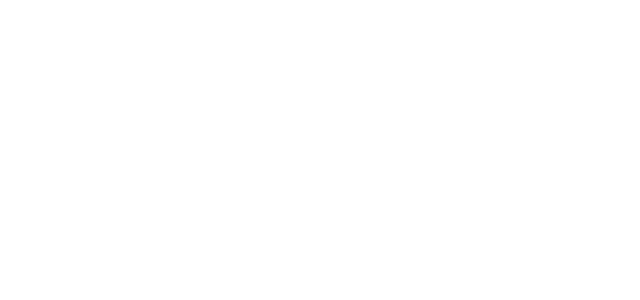
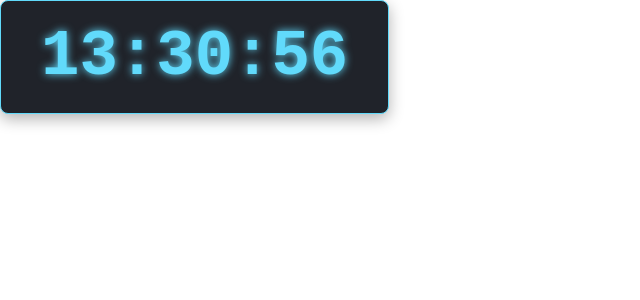
Before and after one commit to rikeda-cloud/react, a React (Create React App) app in the folder my-app/: page / in a window 1280 px wide. Shown: the top 300 px of the page, without its empty margins (0-640 px from the left). Built offline with nearby package versions, Linux system fonts and the light colour scheme.

Commit message:
[add] Clock Component

```diff
--- a/my-app/src/App.tsx
+++ b/my-app/src/App.tsx
@@ -1,10 +1,11 @@
 import './App.css';
+import { Clock } from "./Clock";
 
 function App() {
 
 	return (
 		<>
-
+			<Clock />
 		</>
 	);
 }
--- /dev/null
+++ b/my-app/src/Clock.tsx
@@ -0,0 +1,48 @@
+import React from "react";
+
+export function Clock() {
+	const [date, setDate] = React.useState(new Date());
+
+	const formatter = new Intl.DateTimeFormat("ja-JP", {
+		hour: "2-digit",
+		minute: "2-digit",
+		second: "2-digit",
+		hour12: false // 24時間表記に変更
+	});
+	const time = formatter.format(date);
+
+	React.useEffect(() => {
+		const timerId = setTimeout(() => {
+			setDate(new Date());
+		}, 1000);
+
+		return () => {
+			clearTimeout(timerId);
+		};
+	});
+
+	// スタイルオブジェクトを定義します
+	const clockContainerStyle: React.CSSProperties = {
+		backgroundColor: '#20232a',
+		padding: '20px 40px',
+		borderRadius: '8px',
+		display: 'inline-block',
+		boxShadow: '0 5px 15px rgba(0, 0, 0, 0.3)',
+		border: '1px solid #61dafb',
+		textAlign: 'center'
+	};
+
+	const timeStyle: React.CSSProperties = {
+		fontFamily: 'monospace', // 等幅フォントで見やすくします
+		fontSize: '4rem',
+		fontWeight: 'bold',
+		color: '#61dafb',
+		textShadow: '0 0 8px #61dafb' // 少し光っているようなエフェクト
+	};
+
+	return (
+		<div style={clockContainerStyle}>
+			<span style={timeStyle}>{time}</span>
+		</div>
+	)
+}
```
